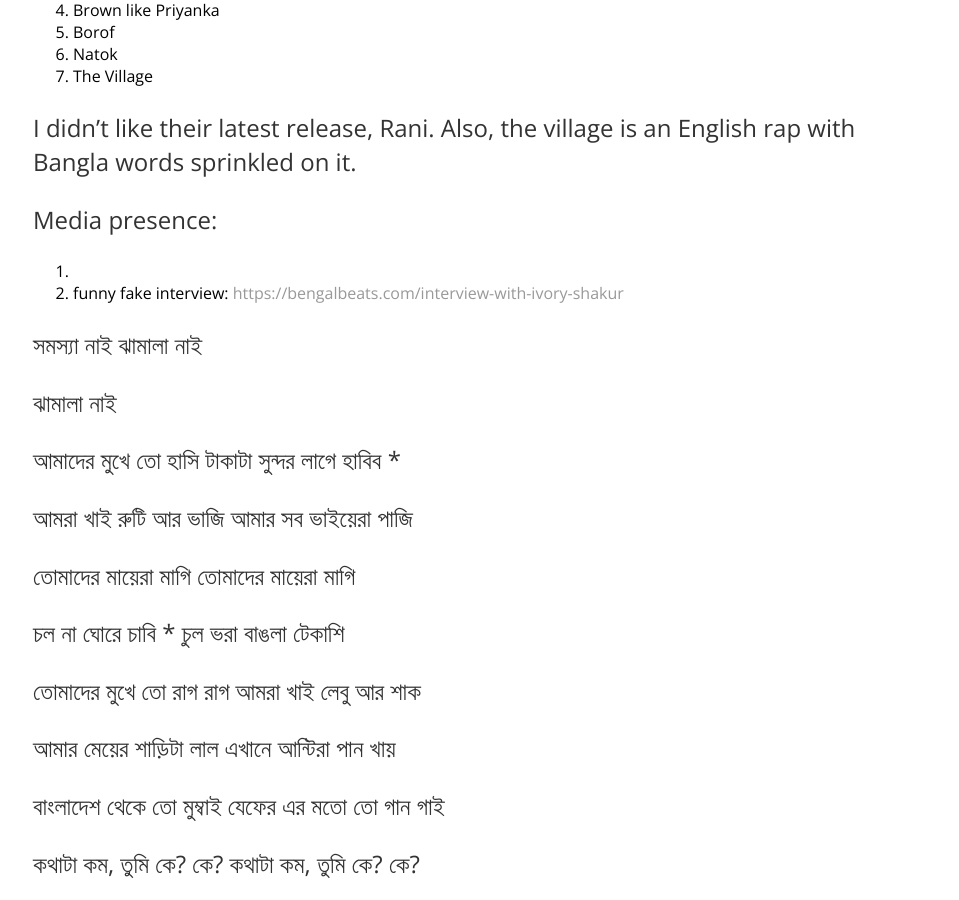
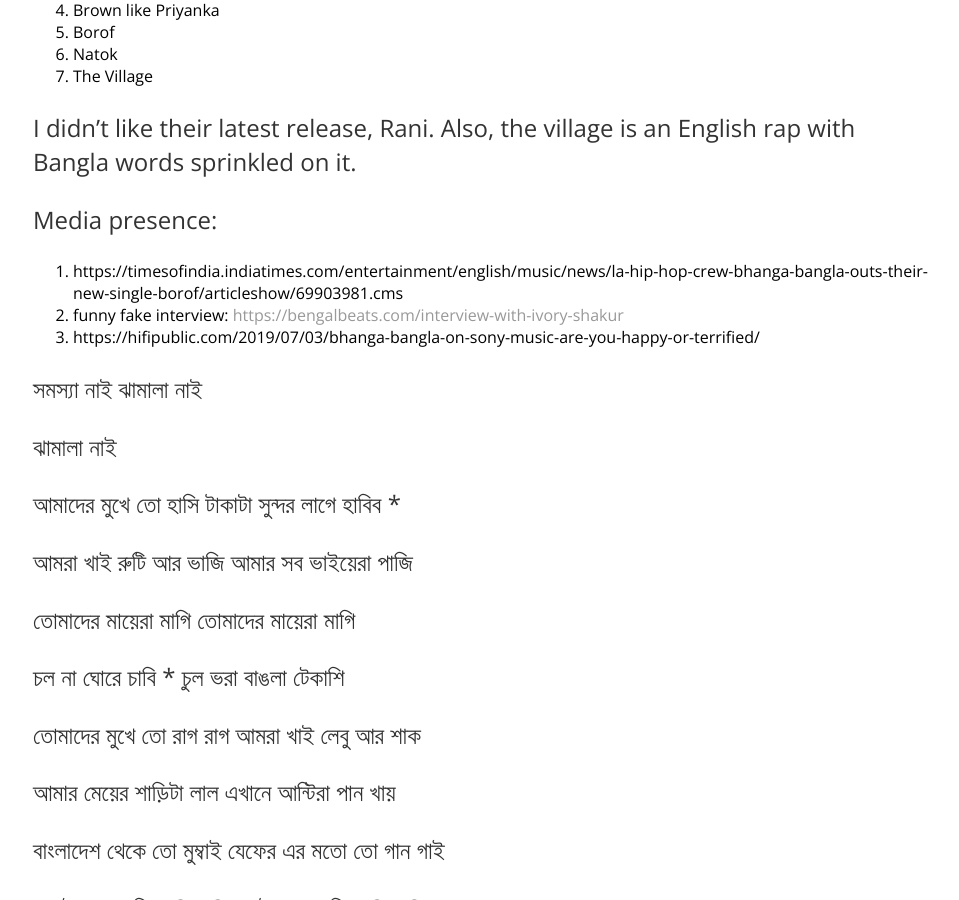
Before and after one commit to damnArin/damnArin.github.io, a Jekyll site: the page built from _posts/2020-06-28-Bhanga Bangla - Bangla Hiphop - Mumble Rap.md, in a window 1280 px wide and 900 px high, scrolled down 3506 px. Shown: the whole window, without its empty margins (159-1118 px from the left). Built offline with Jekyll 4.4.1, drawn with Linux system fonts in a browser that asks for light colours; comment, search, counter and statistics services are not loaded; some of the changed lines change nothing that is shown.

Commit message:
Update 2020-06-28-Bhanga Bangla - Bangla Hiphop - Mumble Rap.md

```diff
--- a/_posts/2020-06-28-Bhanga Bangla - Bangla Hiphop - Mumble Rap.md
+++ b/_posts/2020-06-28-Bhanga Bangla - Bangla Hiphop - Mumble Rap.md
@@ -64,9 +64,9 @@ The following are their songs that I liked
 I didn't like their latest release, Rani. Also, the village is an English rap with Bangla words sprinkled on it.
 
 Media presence:
-1.
+1. https://timesofindia.indiatimes.com/entertainment/english/music/news/la-hip-hop-crew-bhanga-bangla-outs-their-new-single-borof/articleshow/69903981.cms
 2. funny fake interview: [https://bengalbeats.com/interview-with-ivory-shakur](https://bengalbeats.com/interview-with-ivory-shakur/)
-
+3. https://hifipublic.com/2019/07/03/bhanga-bangla-on-sony-music-are-you-happy-or-terrified/
 
 সমস্যা নাই
 ঝামালা নাই
```
